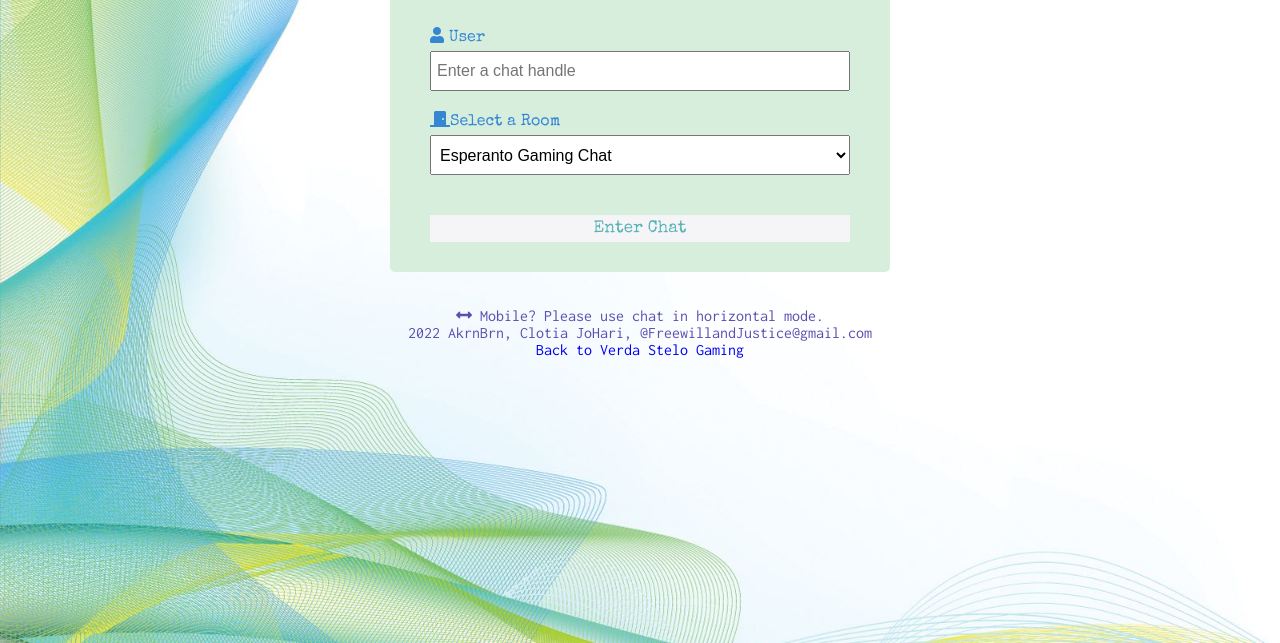
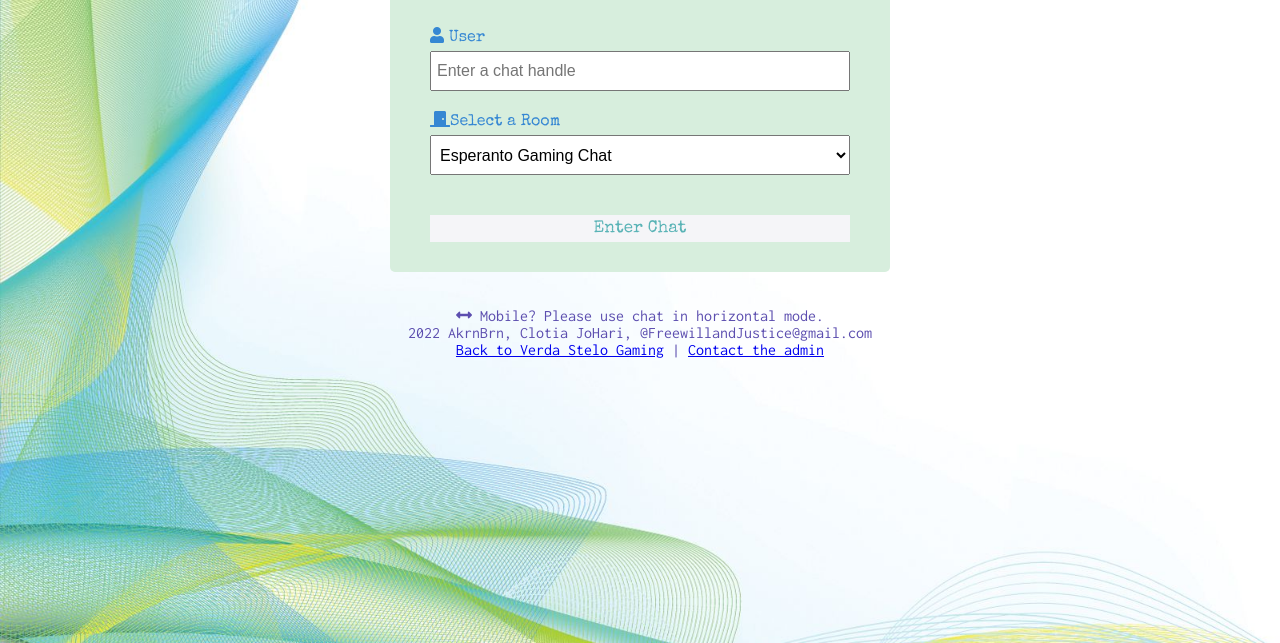
Before and after one commit to akronborn/vsg-chat, a website: page client/index.html in a window 1280 px wide. Shown: the part 157-800 px from the top of the page. Drawn offline with nearby package versions, Linux system fonts and the light colour scheme.

Commit message:
changes to footer

```diff
--- a/client/index.html
+++ b/client/index.html
@@ -58,6 +58,8 @@
         2022 AkrnBrn, Clotia JoHari, @FreewillandJustice@gmail.com
         <br />
         <a href="https://vsgaming.onrender.com/">Back to Verda Stelo Gaming</a>
+        |
+        <a href="https://vsgaming.onrender.com/contact">Contact the admin</a>
       </p>
     </div>
   </body>
--- a/client/style/chat.css
+++ b/client/style/chat.css
@@ -31,7 +31,7 @@ ul {
 }
 
 a {
-  text-decoration: none;
+  text-decoration: underline;
 }
 
 .btn {
```
